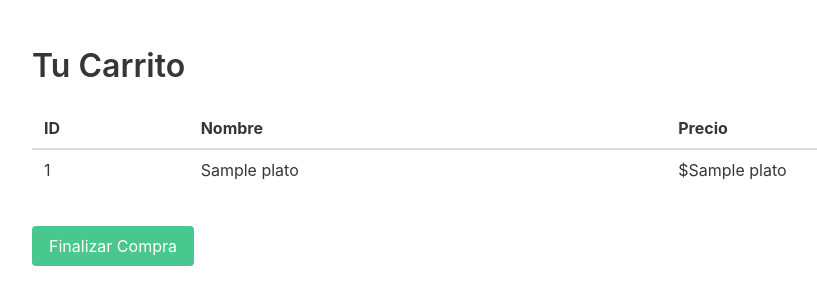
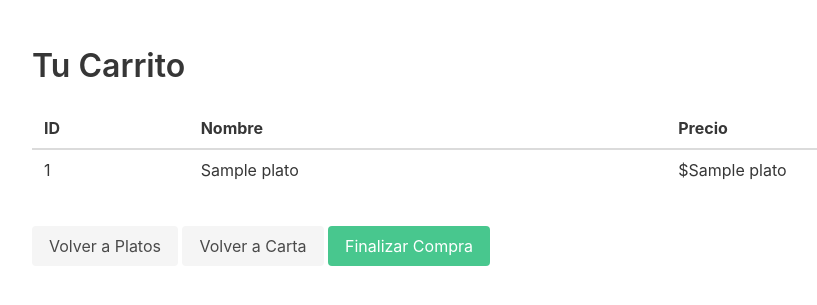
Before and after one commit to KThellez/colombiano-coma-contento, a Flask app: template app/templates/public/carrito/ver_carrito.html in a window 1280 px wide. Shown: the part 56-361 px from the top of the page, without its empty margins (32-849 px from the left). Run offline with Flask 3, Linux system fonts and the light colour scheme; the template is opened without the code that fills it: most values are stand-ins (such as "Sample title", 1, 10 or a date in 2020).

Commit message:
fix: adjust add-to-cart, button placemante and navigation flow
- Move "añadir al carrito" button to the correct location and added to "volver" button in the cart view to retorn to platos and cartas

```diff
--- a/app/templates/public/carrito/ver_carrito.html
+++ b/app/templates/public/carrito/ver_carrito.html
@@ -25,9 +25,13 @@
     </tbody>
   </table>
 
+
+  <a href="{{ url_for('public_plato.listado_platos_public') }}" class="button is-light mt-3">Volver a Platos</a>
+  <a href="{{ url_for('public_plato.listado_cartas_public') }}" class="button is-light mt-3">Volver a Carta</a>
   <a href="{{ url_for('public_carrito.finalizar_compra') }}" class="button is-success mt-3">
     Finalizar Compra
   </a>
+
 {% else %}
   <p>No tienes platos en el carrito.</p>
 {% endif %}
--- a/app/templates/public/plato/detalle_plato_public.html
+++ b/app/templates/public/plato/detalle_plato_public.html
@@ -22,10 +22,7 @@
 
 <a href="{{ url_for('public_plato.listado_platos_public') }}" class="button is-light mt-3">Volver a Platos</a>
 
-<a href="{{ url_for('public_carrito.agregar_al_carrito', plato_id=plato[0]) }}"
-   class="button is-primary is-small">
-    Añadir al carrito
-</a>
+
 
 
 {% endblock %}
--- a/app/templates/public/plato/listado_platos_public.html
+++ b/app/templates/public/plato/listado_platos_public.html
@@ -16,6 +16,10 @@
       </div>
       <footer class="card-footer">
         <a href="{{ url_for('public_plato.detalle_plato_public', id=plato[0]) }}" class="card-footer-item">Ver Detalle</a>
+        <a href="{{ url_for('public_carrito.agregar_al_carrito', plato_id=plato[0]) }}"
+              class="card-footer-item button is-success">
+            Añadir al carrito
+        </a>
       </footer>
     </div>
   </div>
```
